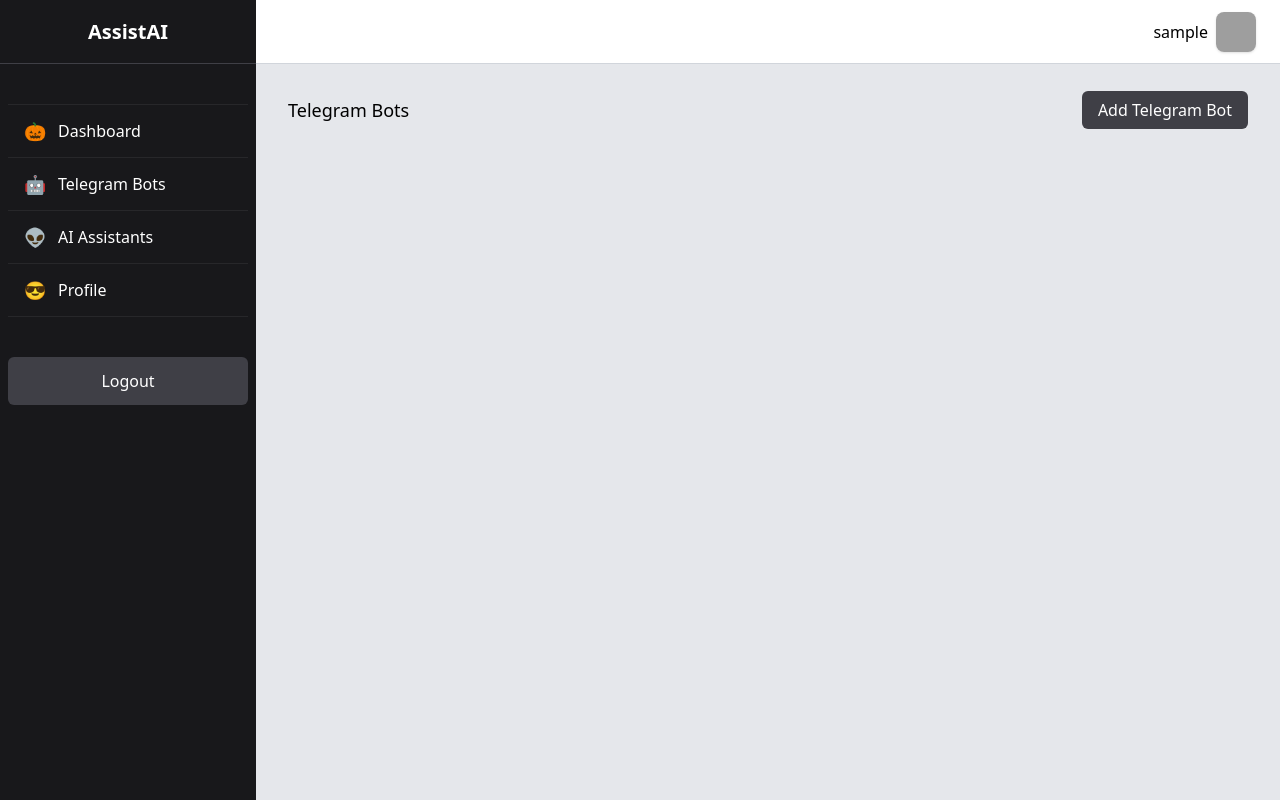
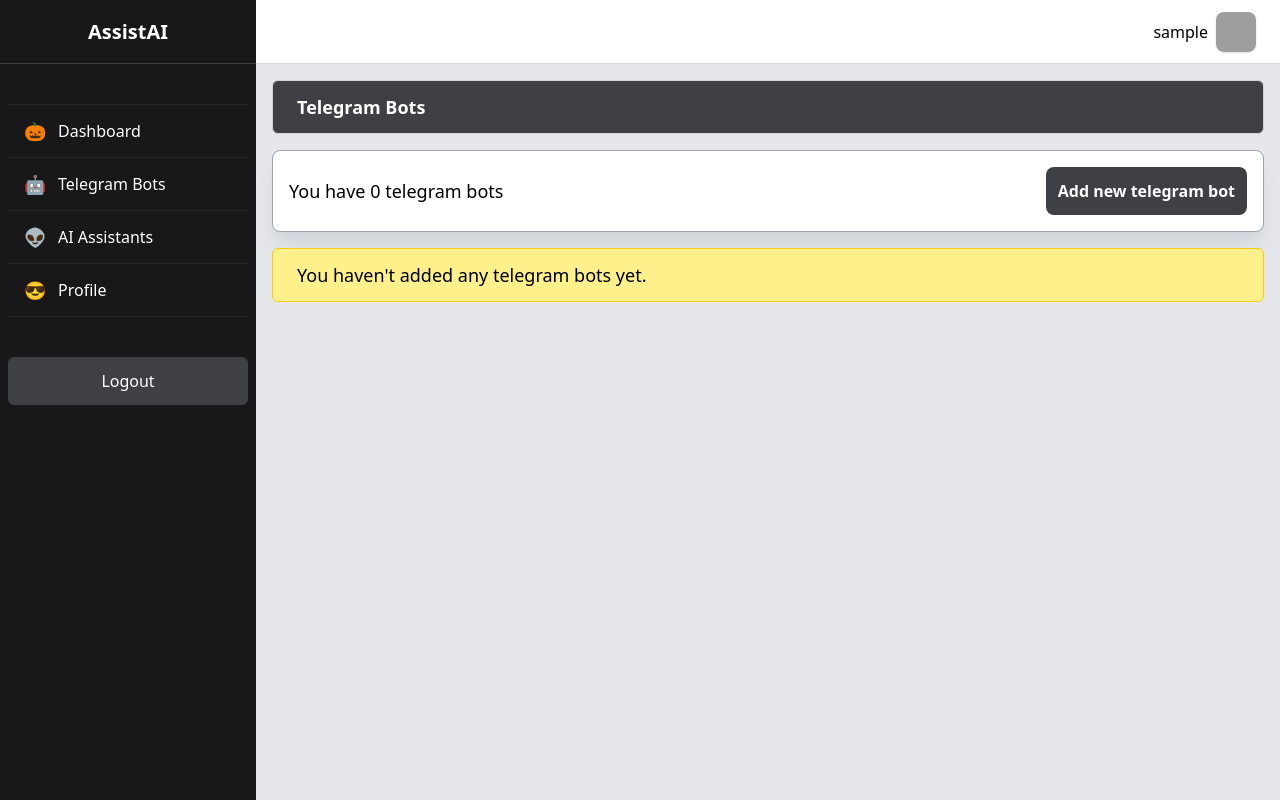
Before and after one commit to Shavkatjon-O/AssistAI, a Django app: page /bots/telegram-bots/ in a window 1280 px wide. Run offline with Django 5.2, Linux system fonts and the light colour scheme; the visitor is signed in with stand-in values (Sample User, id 1); data that the repository does not hold is empty; some libraries are stand-ins or nearby versions; grey boxes are pictures that could not be loaded.

Commit message:
feat: telegram bot list

```diff
--- a/templates/bots/telegram-bots-list.html
+++ b/templates/bots/telegram-bots-list.html
@@ -1,81 +1,73 @@
 {% extends 'common/home-page-base.html' %}
+
+{% load static %}
 
 {% block content %}
 {{ block.super }}
 
 <div class="absolute left-64 right-0 top-16 bottom-0 bg-gray-200">
-  <div class="w-full h-full p-4">
-    <div class="w-full flex p-4 justify-between items-center">
-      <span class="text-lg">Telegram Bots</span>
-      <div>
-        <div>
-          <a href="{% url 'telegram-bots-create' %}" class="py-2 px-4 rounded-md text-white bg-zinc-700 hover:bg-zinc-600 transition-all">
-            <span>Add Telegram Bot</span>
-          </a>
-        </div>
-        <!-- <button id="openPopup" class="py-2 px-4 rounded-md text-white bg-zinc-700 hover:bg-zinc-600 transition-all">
-          <span>Add Telegram Bot</span>
-        </button> -->
+  <div class="w-full h-full p-4 overflow-y-scroll space-y-4">
+    <div class="px-6 py-3 rounded-md w-full bg-zinc-700 shadow-gray-300 border border-gray-300">
+      <span class="text-lg text-white font-semibold">Telegram Bots</span>
+    </div>
+    <div class="w-full p-4 rounded-lg space-y-4 bg-white shadow-xl shadow-gray-300 border border-gray-400">
+      <div class="w-full flex justify-between items-center">
+        <span class="text-lg">You have {{ telegram_bots|length }} telegram bots</span>
+        <a href="{% url 'telegram-bots-create' %}" class="block p-3 rounded-lg bg-zinc-700">
+          <span class="text-white font-semibold">Add new telegram bot</span>
+        </a>
       </div>
     </div>
-    <div class="w-full flex flex-wrap">
-      {% for bot in telegram_bots %}
-        <div class="w-1/3 h-36 p-2">
-          <div class="w-full h-full flex flex-col justify-between p-4 bg-white border border-gray-200 shadow-md cursor-pointer hover:bg-gray-100 rounded-md">
-            <span>Username - {{ bot.bot_username }}</span>
-            <span>Bot name - {{ bot.title }}</span>
-            <div class="flex items-center space-x-2">
-              <span>Status -</span>
-              <div class="p-1 bg-green-500 rounded-md text-white font-semibold">
-                <span>Working</span>
+
+    {% if telegram_bots %}
+      {% for item in telegram_bots %}
+        <div class="w-full flex items-center p-4 rounded-lg bg-white shadow-xl shadow-gray-300 border border-gray-400">
+          <div class="mr-10">
+            <img class="w-20 h-20 object-cover" src="{% static 'default-files/telegram-bot.png' %}" alt="">
+          </div>
+          <div class="w-full flex items-center justify-between">
+            <div class="w-full">
+              <div class="flex space-x-1">
+                <span class="text-gray-600">Bot ID -</span>
+                <span>{{ item.id }}</span>
               </div>
+              <div class="flex space-x-1">
+                <span class="text-gray-600">Name -</span>
+                <span>{{ item.bot_name }}</span>
+              </div>
+              <div class="flex space-x-1">
+                <span class="text-gray-600">Username -</span>
+                <a href="https://t.me/{{ item.bot_username }}">
+                  <span class="text-blue-800">@{{ item.bot_username }}</span>
+                </a>
+              </div>
+              <div class="flex space-x-1">
+                <span class="text-gray-600">Status -</span>
+                {% if item.is_active %}
+                  <span class="text-green-600">Running</span>
+                {% else %}
+                  <span class="text-red-600">Stopped</span>
+                {% endif %}
+              </div>
+              <div class="flex space-x-1">
+                <span class="text-gray-600">Created Date -</span>
+                <span>{{ item.created_at }}</span>
+              </div>
+            </div>
+            <div>
+              <a href="" class="block px-4 py-2 rounded-md font-medium text-white bg-blue-600">
+                <span>Configure</span>
+              </a>
             </div>
           </div>
         </div>
       {% endfor %}
-    </div>
+    {% else %}
+      <div class="px-6 py-3 rounded-md w-full bg-yellow-200 border border-yellow-400">
+        <span class="text-lg">You haven't added any telegram bots yet.</span>
+      </div>
+    {% endif %}
   </div>
 </div>
 
-<!-- <div id="popup" class="hidden">
-  <div id="popup" class="fixed inset-0 bg-zinc-900 bg-opacity-70 flex justify-center items-center">
-    <div class="w-[460px] rounded-lg bg-white">
-      <div class="w-full p-2 flex justify-between items-center border-b border-b-gray-300">
-        <span class="text-xl ml-2">Please fill in the form 🙂</span>
-        <button id="closePopup" class="py-2 px-4 rounded-md text-white bg-zinc-700 hover:bg-zinc-600 transition-all">
-          <span>Close</span>
-        </button>
-      </div>
-      <div class="w-full p-2">
-        <form method="post" action="{% url 'telegram-bots-create' %}" class="w-full space-y-6 flex flex-col">
-          {% csrf_token %}
-          <div class="space-y-4">
-            <div class="flex px-1 flex-col space-y-2">
-              <label for="title">Bot name</label>
-              <input class="py-3 px-2 rounded-sm transition ring-2 focus:ring-2 focus:ring-zinc-900 text-zinc-900 ring-zinc-400 bg-zinc-100 border-none focus:border-none outline-none focus:outline-none" id="title" name="title" type="text" placeholder="Your bot name" required>
-            </div>
-            <div class="flex px-1 flex-col space-y-2">
-              <label for="bot_token">Bot token</label>
-              <input class="py-3 px-2 rounded-sm transition ring-2 focus:ring-2 focus:ring-zinc-900 text-zinc-900 ring-zinc-400 bg-zinc-100 border-none focus:border-none outline-none focus:outline-none" id="bot_token" name="bot_token" type="text" placeholder="Your bot token" required>
-            </div>
-          </div>
-          <button class="py-4 w-full font-semibold rounded-md text-white bg-zinc-700 hover:bg-zinc-600 transition-all">
-            <span>Add telegram bot</span>
-          </button>
-        </form>
-      </div>
-    </div>
-  </div>
-</div>
-
-<script>
-  document.getElementById('openPopup').addEventListener('click', function() {
-    document.getElementById('popup').classList.remove('hidden');
-  });
-
-  document.getElementById('closePopup').addEventListener('click', function() {
-    document.getElementById('popup').classList.add('hidden');
-  });
-</script> -->
-
 {% endblock content %}
```
Also changed, not shown: templates/bots/telegram-bots-create.html (+5 -2 lines), 1 other file.
